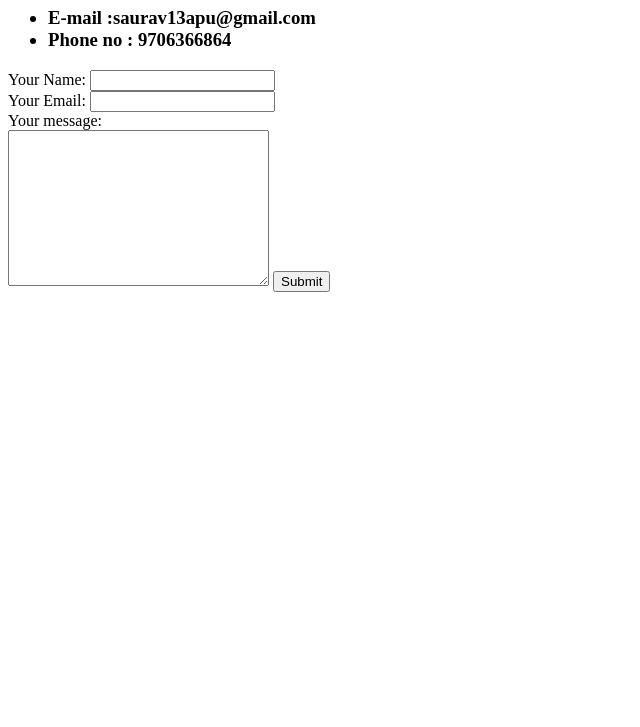
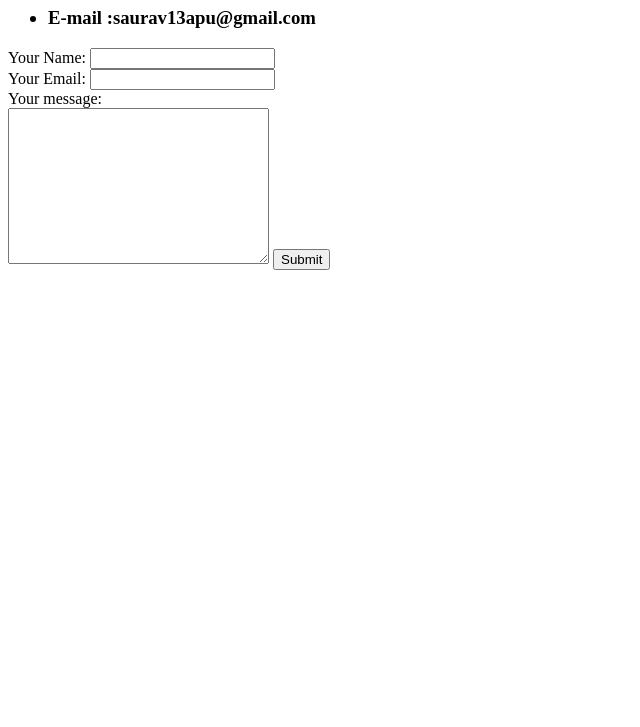
Before and after one commit to saurav13apu/CV, a plain HTML site: page contact.html in a window 1280 px wide. Shown: the part 73-800 px from the top of the page, without its empty margins (0-640 px from the left). Drawn offline with Linux system fonts and the light colour scheme.

Commit message:
commit 3

```diff
--- a/contact.html
+++ b/contact.html
@@ -9,7 +9,7 @@
             <h1>Contact Me</h1>
             <h3><ul>
                 <li><strong>E-mail :</strong>saurav13apu@gmail.com</li>
-                <li><strong>Phone no :</strong> 9706366864</li>
+
                 </ul>
             </h3>
 
```
